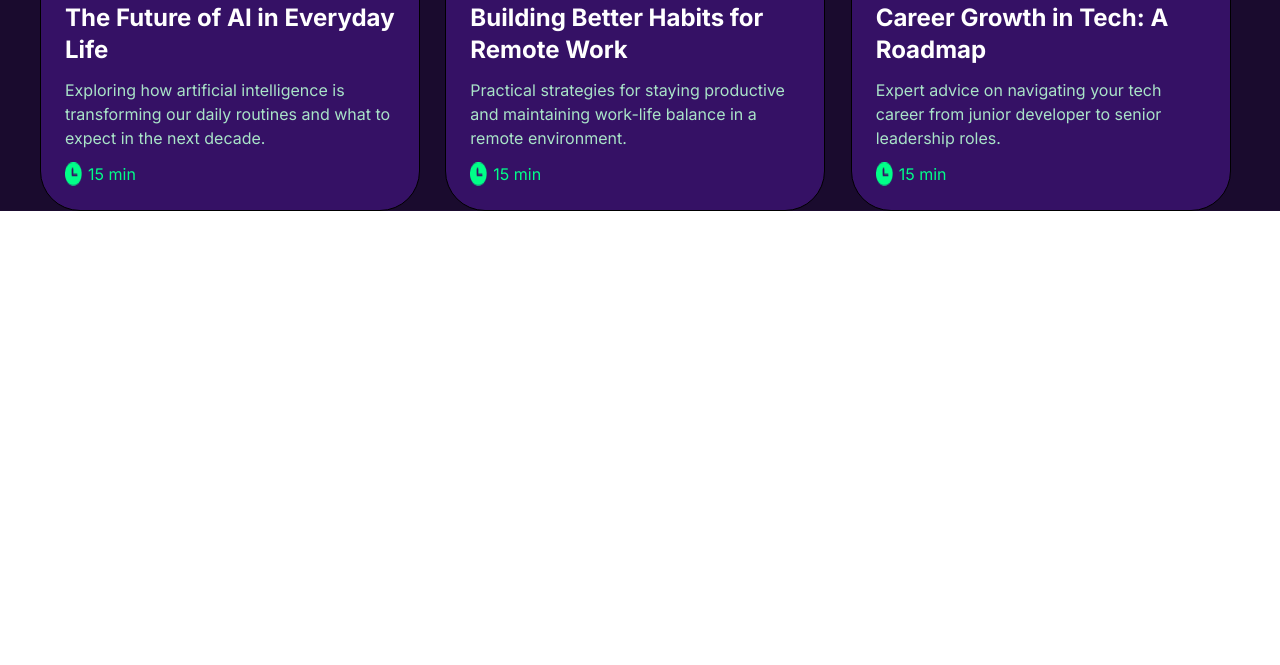
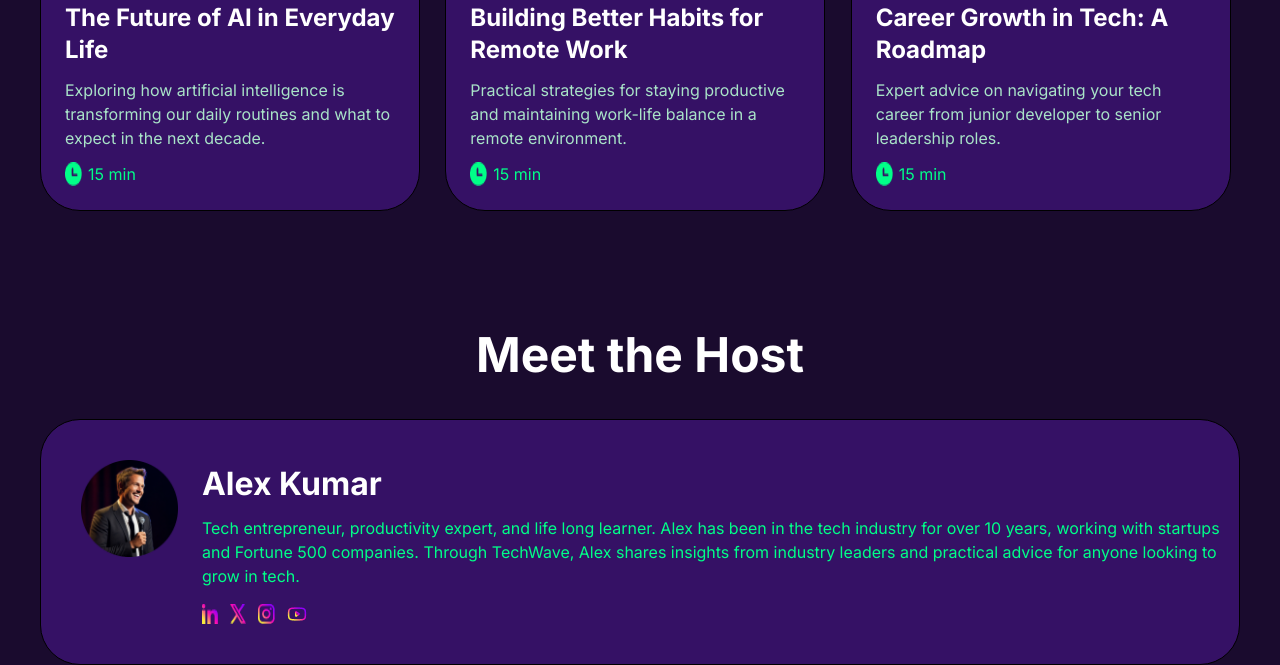
Before and after one commit to ibrahimmazumder15/assingment-2, a plain HTML site: page index.html in a window 1280 px wide. Shown: the part 2850-3515 px from the top of the page. Before the commit the page ends 3061 px from the top, so only its background shows below. Drawn offline with nearby package versions, Linux system fonts and the light colour scheme.

Commit message:
added meet the host

```diff
--- a/index.html
+++ b/index.html
@@ -226,7 +226,59 @@ Join thousands of young professionals and tech enthusiasts who start their day w
                </div>
 
                </div>
+
+
+
           </section>
+
+
+
+
+
+<section class="bg-[#1A0B2E]">
+
+
+                    <div class="text-center pt-[120px] pb-10 text-5xl font-bold text-white ">
+                         <h1 class="">Meet the Host</h1>
+
+                    </div>
+
+                   <div class="max-w-[1200px] border mx-auto rounded-[40px] flex gap-6 bg-[#351165] max-sm:flex-col max-sm:max-w-[400px]">
+
+
+
+                    <div class="py-10 pl-10 max-sm:items-center">
+                         <img class="" src="assets/host.png" alt="">
+                    </div>
+
+               <div class="py-10 max-sm:text-center">
+                         <h1 class="font-bold text-[32px] pb-2 text-white"> Alex Kumar</h1>
+
+                    <p class="text-[#00FF88]">Tech entrepreneur, productivity expert, and life long learner. Alex has been in the tech industry for over 10 years, working with startups and Fortune 500 companies. Through TechWave, Alex shares insights from industry leaders and practical advice for anyone looking to grow in tech.</p>
+
+
+                    <div class="flex  pt-4 gap-3 ">
+                     <img  class="" src="assets/linkedin.png" alt="">
+                      <img src="assets/x.png" alt="">
+                    <img src="assets/instagram.png" alt="">
+                    <img src="assets/youtube.png" alt="">
+
+                    </div>
+
+
+
+               </div>
+
+
+
+               </div>
+               </section>
+
+
+
+
+
+
 
 
 
```
